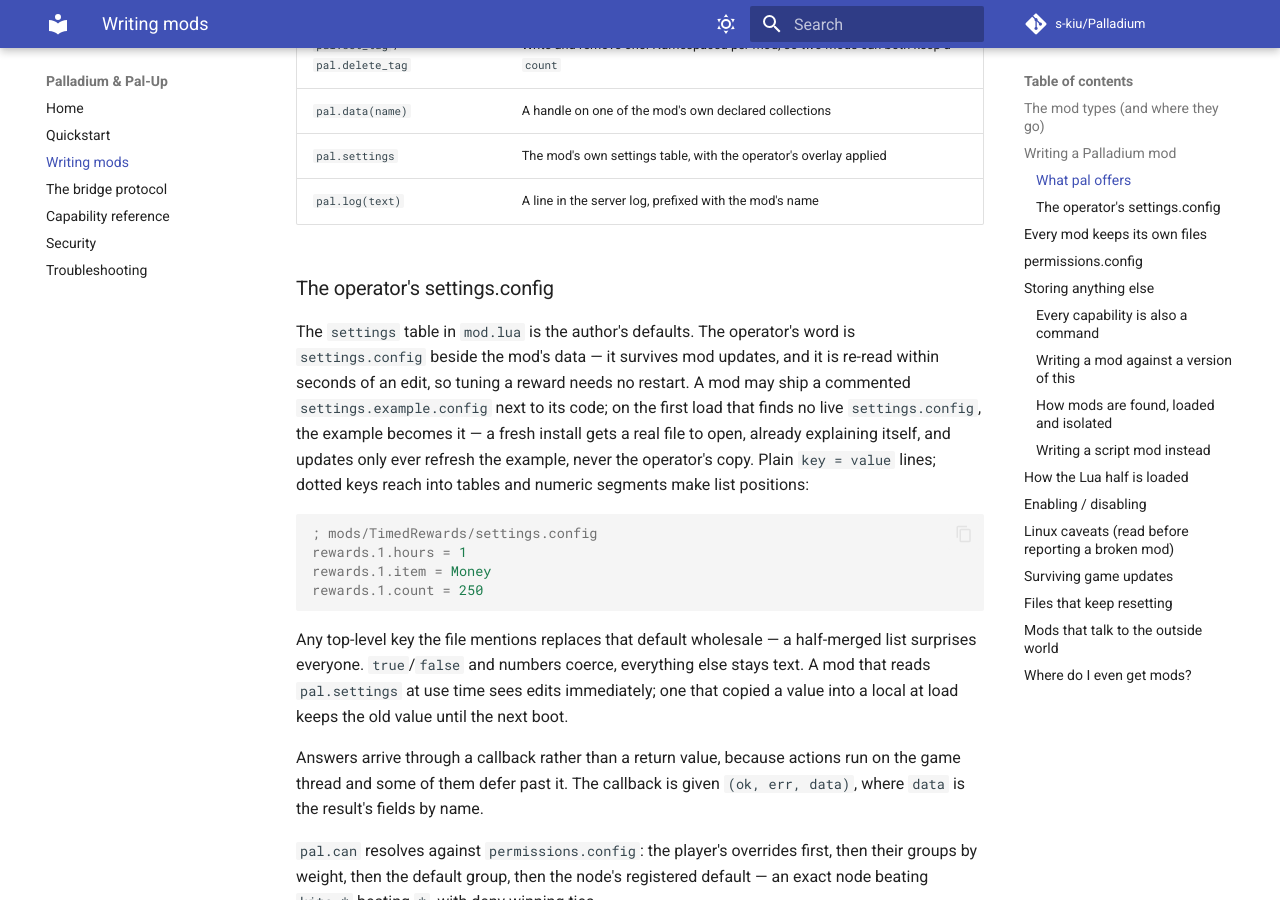
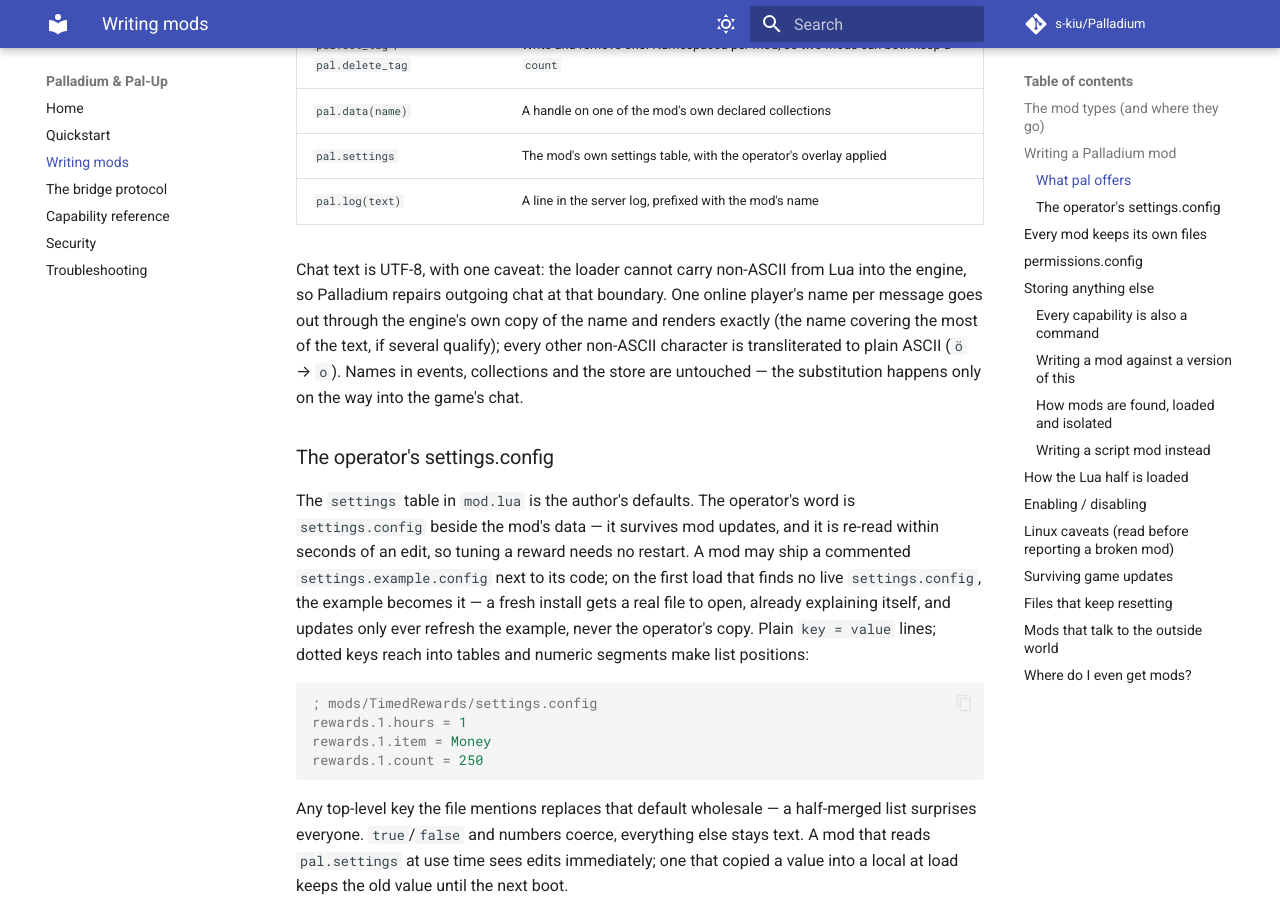
Before and after one commit to s-kiu/Palladium, an MkDocs documentation site: the page built from docs/mods.md, in a window 1280 px wide and 900 px high, scrolled down 3568 px. Built offline with MkDocs 1.6.1 and Material for MkDocs 9.7.7, drawn with Linux system fonts in a browser that asks for light colours; comment, search, counter and statistics services are not loaded.

Commit message:
Prove the chat repair and note the loader defect it works around

```diff
--- a/docs/mods.md
+++ b/docs/mods.md
@@ -99,6 +99,14 @@
 | `pal.data(name)` | A handle on one of the mod's own declared collections |
 | `pal.settings` | The mod's own settings table, with the operator's overlay applied |
 | `pal.log(text)` | A line in the server log, prefixed with the mod's name |
+
+Chat text is UTF-8, with one caveat: the loader cannot carry non-ASCII from
+Lua into the engine, so Palladium repairs outgoing chat at that boundary.
+One online player's name per message goes out through the engine's own copy
+of the name and renders exactly (the name covering the most of the text, if
+several qualify); every other non-ASCII character is transliterated to plain
+ASCII (`ö` → `o`). Names in events, collections and the store are untouched —
+the substitution happens only on the way into the game's chat.
 
 ### The operator's settings.config
 
```
Also changed, not shown: 2 other files.
